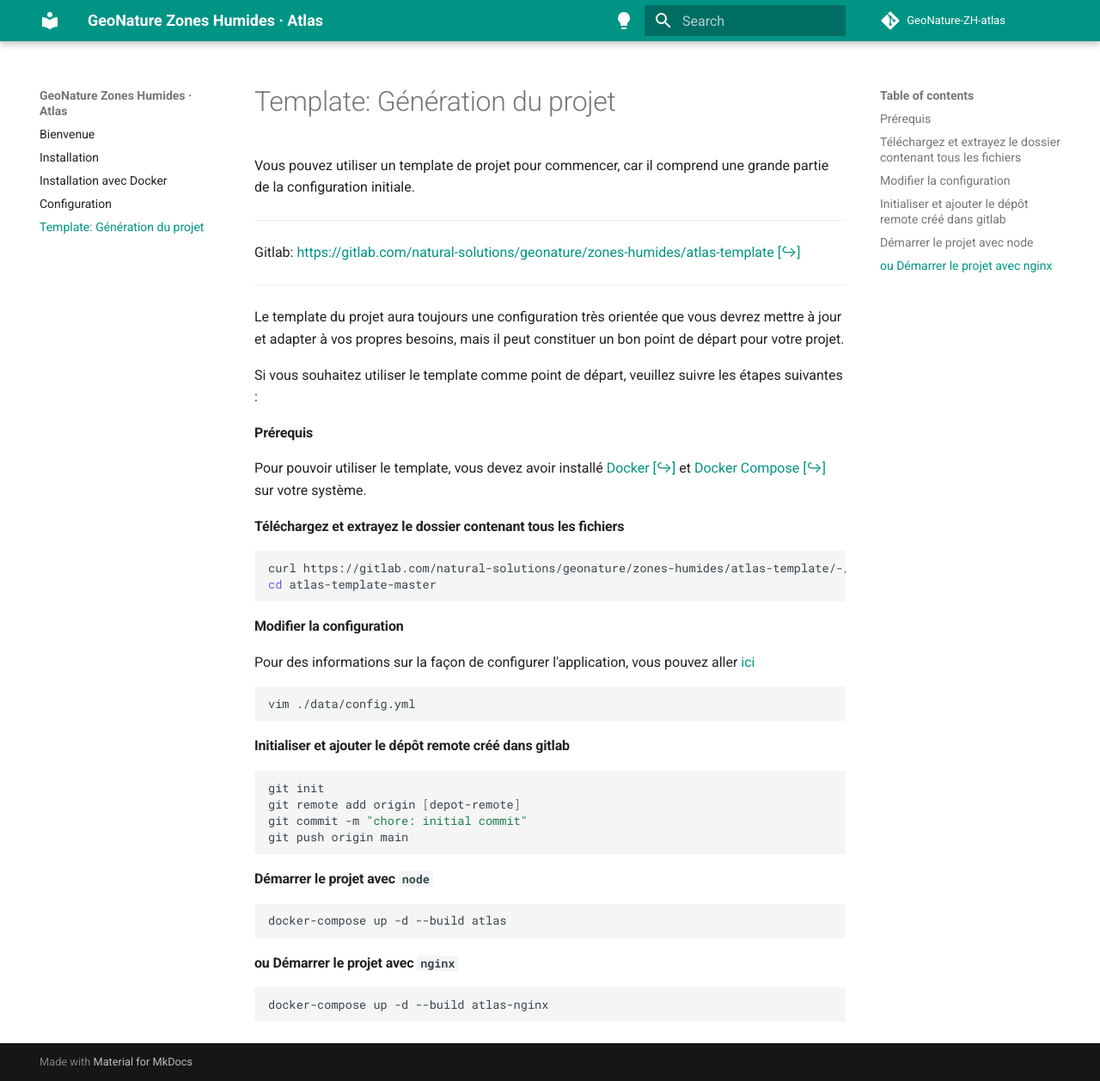
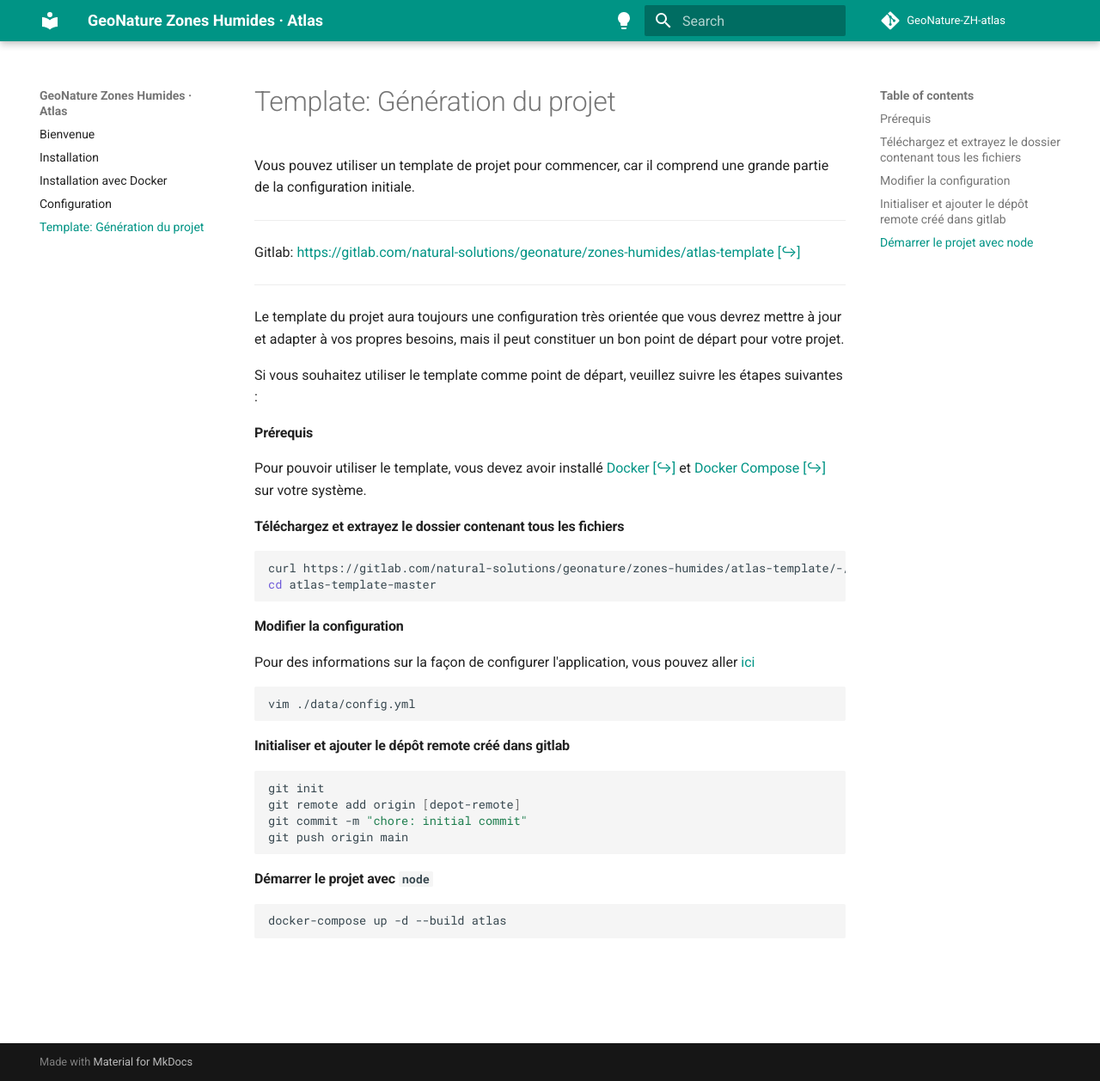
Before and after one commit to naturalsolutions/GeoNature-ZH-atlas, an MkDocs documentation site: the page built from docs/template.md, in a window 1280 px wide and 1258 px high. Shown: the whole window at 86% size. Built offline with MkDocs 1.6.1 and Material for MkDocs 9.7.7, drawn with Linux system fonts in a browser that asks for light colours; comment, search, counter and statistics services are not loaded.

Commit message:
fix: remove unused broken atlas-nginx service
Reviewed-by: andriac

````diff
--- a/docs/template.md
+++ b/docs/template.md
@@ -43,9 +43,3 @@ git push origin main
 ```bash
 docker-compose up -d --build atlas
 ```
-
-#### ou Démarrer le projet avec `nginx`
-
-```bash
-docker-compose up -d --build atlas-nginx
-```
````
